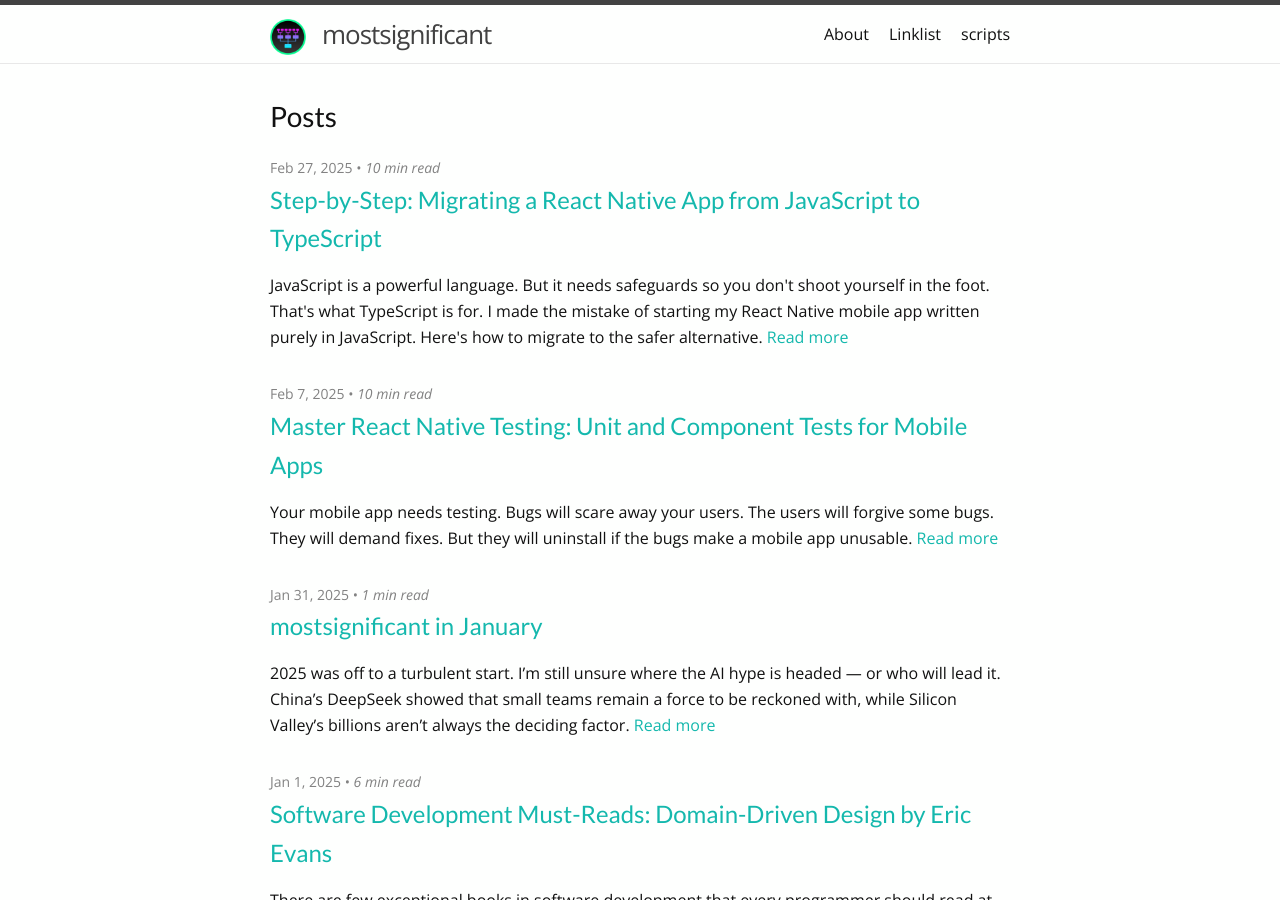
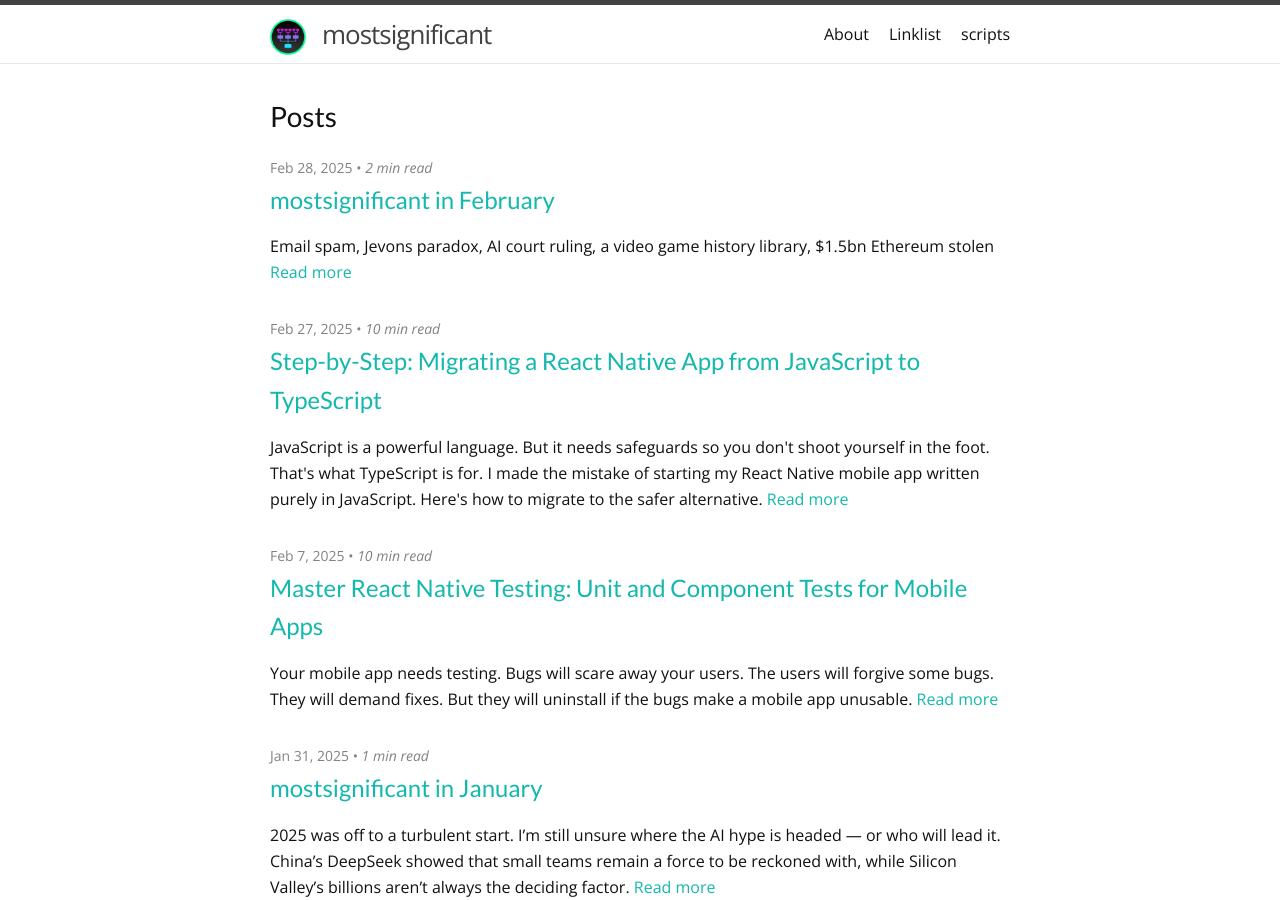
Before and after one commit to mostsignificant/mostsignificant.github.io, a Jekyll site: the page built from index.markdown, in a window 1280 px wide and 900 px high. Built offline with Jekyll 4.4.1, drawn with Linux system fonts in a browser that asks for light colours; some of the changed lines change nothing that is shown.

Commit message:
added mostsig monthly

```diff
--- a/_posts/2025-02-02-mostsignificant-in-january.markdown
+++ b/_posts/2025-02-02-mostsignificant-in-january.markdown
@@ -7,7 +7,7 @@ comments: true
 published: true
 excerpt: |
   2025 was off to a turbulent start. I’m still unsure where the AI hype is headed — or who will lead it. China’s DeepSeek showed that small teams remain a force to be reckoned with, while Silicon Valley’s billions aren’t always the deciding factor.
-image_url: /assets/images/posts/2025_02_01_mostsignificant_monthly_january.jpeg
+image_url: /assets/images/posts/2025_02_01_mostsignificant_in_january.jpeg
 image_description: |
   mostsignificant monthly - January 2025 issue
 ---
--- /dev/null
+++ b/_posts/2025-03-01-mostsignificant-in-february.markdown
@@ -0,0 +1,63 @@
+---
+layout: post
+title: "mostsignificant in February"
+date: 2025-03-01 00:00:00 +0200
+categories:
+comments: true
+published: true
+excerpt: |
+  Email spam, Jevons paradox, AI court ruling, a video game history library, $1.5bn Ethereum stolen
+image_url: /assets/images/posts/2025_02_01_mostsignificant_in_february.jpeg
+image_description: |
+  mostsignificant monthly - February 2025 issue
+---
+
+> This is a re-post from my [monthly newsletter](https://mostsignificant.substack.com/) with curated tech news, insights, and blog posts worth exploring.
+
+There’s an increasing amount of non-insightful content on the internet — articles you read and forget as soon as you close the tab. In the age of digital noise and social media puffery, it’s becoming harder to find what truly matters. Don’t give away your valuable time and attention to superficial distractions.
+
+## What was news-worthy in February 2025?
+
+- 📨 A recent email threat analysis revealed that **over 90% of all emails identified as spam** — including a growing number of AI-generated ones that are increasingly used for phishing and scams:
+  [TechRadar](https://www.techradar.com/pro/help-were-drowning-in-email-spam-its-about-to-get-worse-and-theres-nothing-we-can-do-to-stop-it)
+
+- 🖥️ The **maintainer of Asahi**, a Linux distribution for macOS, **stepped down** due to burnout, sparking long overdue discussions about the **workload faced by open-source maintainers**:
+  [The Register](https://www.theregister.com/2025/02/16/open_source_maintainers_state_of_open/)
+
+- 👨‍⚖️ **AI companies scraping the internet** for copyrighted material, repackaging it, and selling it is **not covered by fair use**, a court ruled in favor of Thomson Reuters in a landmark decision:
+  [The Register](https://www.theregister.com/2025/02/12/thomson_reuters_wins_ai_copyright/)
+
+- 🎮 The Video Game History Foundation opened their **digital library** to the public, featuring development artefacts, artwork, promo materials, magazines and more:
+  [VGHF](https://gamehistory.org/vghf-library-launch/)
+
+- 🥷 The largest cryptocurrency theft to date occurred this month — **Ethereum worth $1.5bn was stolen** from Dubai-based firm ByBit. The FBI identified North Korean hackers as the perpetrators:
+  [AP News](https://apnews.com/article/bybit-exchange-crypto-hack-north-korea-7c8335c1397261554138090c2c38f457)
+
+## What was read-worthy in February 2025?
+
+- 📈 The Jevons Paradox states that **increasing efficiency lowers costs, leading to higher consumption**. The AI boom suggests that even as models become more efficient, overall energy demand will still rise:
+  [NPR](https://www.npr.org/sections/planet-money/2025/02/04/g-s1-46018/ai-deepseek-economics-jevons-paradox)
+
+- 🩺 Should software be built with greater care? Does its impact on humans demand more ethical responsibility? A collection of articles call for a **Hippocratic Oath for software engineers**:
+  [Medium](https://blog.medium.com/why-every-profession-needs-a-hippocratic-oath-43111ee7614f)
+
+## What did I do in February 2025?
+
+- 📱 I improved my mobile app _ABZ Game_ by adding **test automation**. Writing tests as an afterthought is always more complicated than doing it from the start:
+  [Medium](https://medium.com/@mostsignificant/master-react-native-testing-unit-and-component-tests-for-mobile-apps-c36f1e8b4a8b) or [GitHub](https://mostsignificant.github.io/mobile/react/native/testing/2025/02/07/master-react-native-testing-unit-and-component-tests-for-mobile-apps.html)
+
+- 🛠️ **TypeScript makes JavaScript safer**, so I migrated my mobile app. It took far longer than a few hours on a quiet Sunday afternoon — but it was worth it:
+  [Medium](https://medium.com/@mostsignificant/step-by-step-migrating-a-react-native-app-from-javascript-to-typescript-c45bc6fe0525) or [GitHub](https://mostsignificant.github.io/2025/02/27/step-by-step-migrating-a-react-native-app-from-javascript-to-typescript.html)
+
+## Video Bonus:
+
+- 🧠 _Technology Connections_ explores in detail how **algorithms are breaking the way we think** and reminds us of the days when we actively sought out content rather than having it fed to us:
+  [Youtube](https://www.youtube.com/watch?v=QEJpZjg8GuA)
+
+## Quote of the month:
+
+> A computer can never be held accountable.
+
+This excerpt is from an [IBM training in 1979](https://simonwillison.net/2025/Feb/3/a-computer-can-never-be-held-accountable/) feels more relevant than ever as AI takes on an increasing role in decision-making.
+
+Welcome spring and have a great month!
```
Also changed, not shown: assets/images/posts/2025_02_01_mostsignificant_in_january.jpeg (added), assets/images/posts/2025_02_01_mostsignificant_monthly_january.jpeg (deleted), assets/images/posts/2025_02_28_from_javascript_to_typescript.jpeg (renamed from assets/images/posts/2025_02_22_from_javascript_to_typescript.jpeg), assets/images/posts/2025_03_01_mostsignificant_in_february.jpeg (added).
